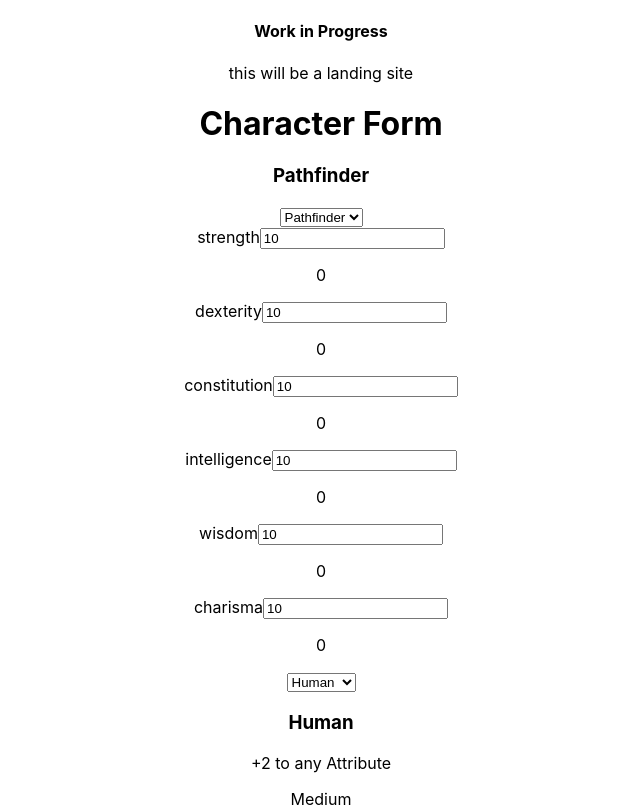
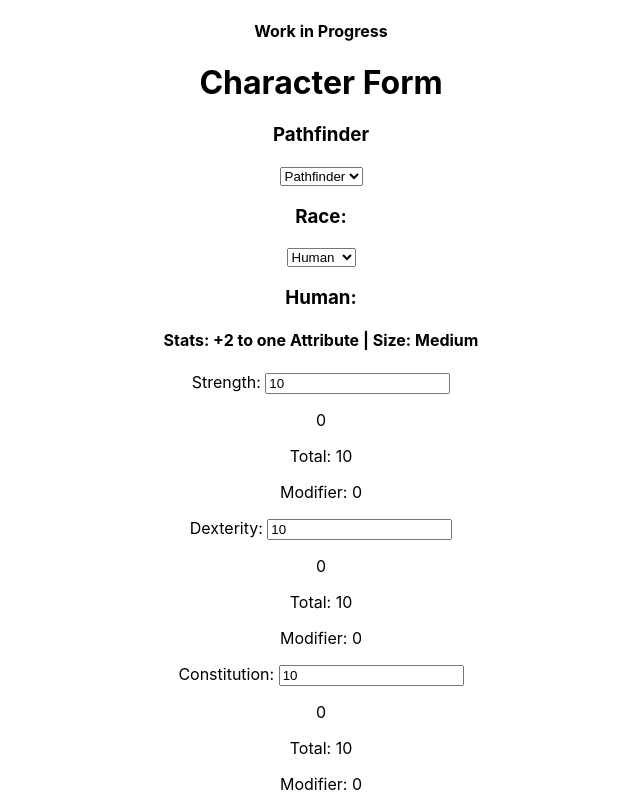
Before and after one commit to Drkeck/DnD-charGen, a React (Create React App) app in the folder client/: page / in a window 1280 px wide. Shown: the top 807 px of the page, without its empty margins (319-959 px from the left). Built offline with nearby package versions, Linux system fonts and the light colour scheme.

Commit message:
added the ability to change races and it affect the stats, it required messing with the states a little bit but in the end it was needed because now i can actually make it so races with a +2 to any stat can apply said bonus

```diff
--- a/client/src/App.js
+++ b/client/src/App.js
@@ -6,7 +6,6 @@
   return (
     <div className="App">
       <h4>Work in Progress</h4>
-      <p>this will be a landing site</p>
       <Form></Form>
     </div>
   );
--- a/client/src/Components/CharacterForm/index.js
+++ b/client/src/Components/CharacterForm/index.js
@@ -11,26 +11,25 @@
     const [currentGame, setCurrentGame] = useState(games[0]);
 
     const [attributes, setCurrentStats] = useState([
-        {name:'strength', score: 10},
-        {name: 'dexterity', score: 10},
-        {name: 'constitution', score: 10},
-        {name: 'intelligence', score: 10},
-        {name: 'wisdom', score: 10},
-        {name: 'charisma', score: 10}
+        {name: 'Strength', score: 10, rBonus: 0},
+        {name: 'Dexterity', score: 10, rBonus: 0},
+        {name: 'Constitution', score: 10, rBonus: 0},
+        {name: 'Intelligence', score: 10, rBonus: 0},
+        {name: 'Wisdom', score: 10, rBonus: 0},
+        {name: 'Charisma', score: 10, rBonus: 0}
     ]);
 
     const [races] = useState([
-        {name: "Human", stat: "+2 to any Attribute", size: "Medium"},
-        {name: "Elf", stat: "+2 Dex, +2 Int, -2 Con", size: "Medium"},
-        {name: "Halfling", stat: "+2 Dex, +2 Cha, -2 Str", size: "Small"},
-        {name: "Gnome", stat: "+2 Con, +2 Cha, -2 Str", size: "Small"},
-        {name: "Half-elf", stat: "+2 to any Attribute", size: "Medium"},
-        {name: "Half-orc", stat: "+2 to any Attribute", size: "Medium"},
-        {name: "Dwarf", stat: "+2 Con, +2 Wis, -2 Cha", size: "Medium"}
+        {name: "Human", stat: "+2 to one Attribute", size: "Medium"},
+        {name: "Elf", stat: "+2 Dexterity, +2 Intelligence, -2 Constitution", size: "Medium"},
+        {name: "Halfling", stat: "+2 Dexterity, +2 Charisma, -2 Strength", size: "Small"},
+        {name: "Gnome", stat: "+2 Constitution, +2 Charisma, -2 Strength", size: "Small"},
+        {name: "Half-elf", stat: "+2 to one Attribute", size: "Medium"},
+        {name: "Half-orc", stat: "+2 to one Attribute", size: "Medium"},
+        {name: "Dwarf", stat: "+2 Constitution, +2 Wisdom, -2 Charisma", size: "Medium"}
     ]);
 
     const [CurrentRace, setCurrentRace] = useState(races[0]);
-
     return (
         <div>
             <h1>Character Form</h1>
@@ -40,8 +39,8 @@
                     <option key={game.name} value={key}>{game.name}</option>
                 ))}
             </select>
-            <Stats attributes={attributes} setCurrentStats={setCurrentStats}></Stats>
-            <RacePicker races={races} CurrentRace={CurrentRace} setCurrentRace={setCurrentRace}></RacePicker>
+            <RacePicker races={races} CurrentRace={CurrentRace} setCurrentRace={setCurrentRace} attributes={attributes} setCurrentStats={setCurrentStats}></RacePicker>
+            <Stats attributes={attributes} setCurrentStats={setCurrentStats} CurrentRace={CurrentRace}></Stats>
         </div>
     )
 }
--- a/client/src/Components/RacePicker/index.js
+++ b/client/src/Components/RacePicker/index.js
@@ -4,18 +4,71 @@
     const {
         races,
         CurrentRace,
-        setCurrentRace
+        setCurrentRace,
+        attributes,
+        setCurrentStats
     } = props;
+
+    function handleRaceChange (event) {
+        const v = parseInt(event.target.value)
+        setCurrentRace(races[v])
+        let newArry = [...attributes]
+        switch (v) {
+            case 1:
+                newArry[0].rBonus = newArry[0].rBonus = 0
+                newArry[1].rBonus = newArry[1].rBonus = 2
+                newArry[2].rBonus = newArry[2].rBonus = -2
+                newArry[3].rBonus = newArry[3].rBonus = 2
+                newArry[4].rBonus = newArry[4].rBonus = 0
+                newArry[5].rBonus = newArry[5].rBonus = 0
+                break
+            case 2:
+                newArry[0].rBonus = newArry[0].rBonus = -2
+                newArry[1].rBonus = newArry[1].rBonus = 2
+                newArry[2].rBonus = newArry[2].rBonus = 0
+                newArry[3].rBonus = newArry[3].rBonus = 0
+                newArry[4].rBonus = newArry[4].rBonus = 0
+                newArry[5].rBonus = newArry[5].rBonus = 2
+                break
+            case 3:
+                newArry[0].rBonus = newArry[0].rBonus = -2
+                newArry[1].rBonus = newArry[1].rBonus = 0
+                newArry[2].rBonus = newArry[2].rBonus = 2
+                newArry[3].rBonus = newArry[3].rBonus = 0
+                newArry[4].rBonus = newArry[4].rBonus = 0
+                newArry[5].rBonus = newArry[5].rBonus = 2
+
+                break
+            case 6:
+                newArry[0].rBonus = newArry[0].rBonus = 0
+                newArry[1].rBonus = newArry[1].rBonus = 0
+                newArry[2].rBonus = newArry[2].rBonus = 2
+                newArry[3].rBonus = newArry[3].rBonus = 0
+                newArry[4].rBonus = newArry[4].rBonus = 2
+                newArry[5].rBonus = newArry[5].rBonus = -2
+                break
+            default:
+                newArry[0].rBonus = newArry[0].rBonus = 0
+                newArry[1].rBonus = newArry[1].rBonus = 0
+                newArry[2].rBonus = newArry[2].rBonus = 0
+                newArry[3].rBonus = newArry[3].rBonus = 0
+                newArry[4].rBonus = newArry[4].rBonus = 0
+                newArry[5].rBonus = newArry[5].rBonus = 0
+                break
+        }
+        setCurrentStats(newArry)
+    }
+
     return(
         <div>
-            <select onChange={(event) => setCurrentRace(races[event.target.value])}>
+            <h3>Race:</h3>
+            <select onChangeCapture={handleRaceChange}>
                 { races.map((race, num) => (
                     <option value={num} key={num}>{race.name}</option>
                 ))}
             </select>
-            <h3>{CurrentRace.name}</h3>
-                <p>{CurrentRace.stat}</p>
-                <p>{CurrentRace.size}</p>
+            <h3>{CurrentRace.name}:</h3>
+            <h4>Stats: {CurrentRace.stat} | Size: {CurrentRace.size}</h4>
         </div>
     )
 };
--- a/client/src/Components/Stats/index.js
+++ b/client/src/Components/Stats/index.js
@@ -3,27 +3,33 @@
 function Stats (props) {
     const {
         attributes,
-        setCurrentStats
+        setCurrentStats,
+        CurrentRace
     } = props;
-   async function handleChange(event) {
+
+
+   function handleChange(event) {
         const i = event.target.id
-        const v = event.target.value
+        const v = parseInt(event.target.value)
         let newArry = [...attributes];
         newArry[i].score = v
         setCurrentStats(newArry)
+
     }
+
 return (
     <div>
         {attributes.map((attribute, num) => (
         <form key={num}>
-            <label htmlFor={attribute.name}>{attribute.name}</label>
+            <label htmlFor={attribute.name}>{attribute.name}: </label>
             <input id={num} name={attribute.name} type='number' value={attribute.score} onChange={handleChange}/>
-        <p>{Math.floor((attribute.score - 10) / 2)}</p>
+            <p>{attribute.rBonus}</p>
+        <p>Total: {attribute.score + attribute.rBonus}</p>
+        <p>Modifier: {Math.floor(((attribute.score + attribute.rBonus) - 10) / 2)}</p>
         </form>
         ))}
 
     </div>
-)
-}
+)};
 
 export default Stats;
```
Also changed, not shown: 1 other file (tests, documents, lock files or other folders).
